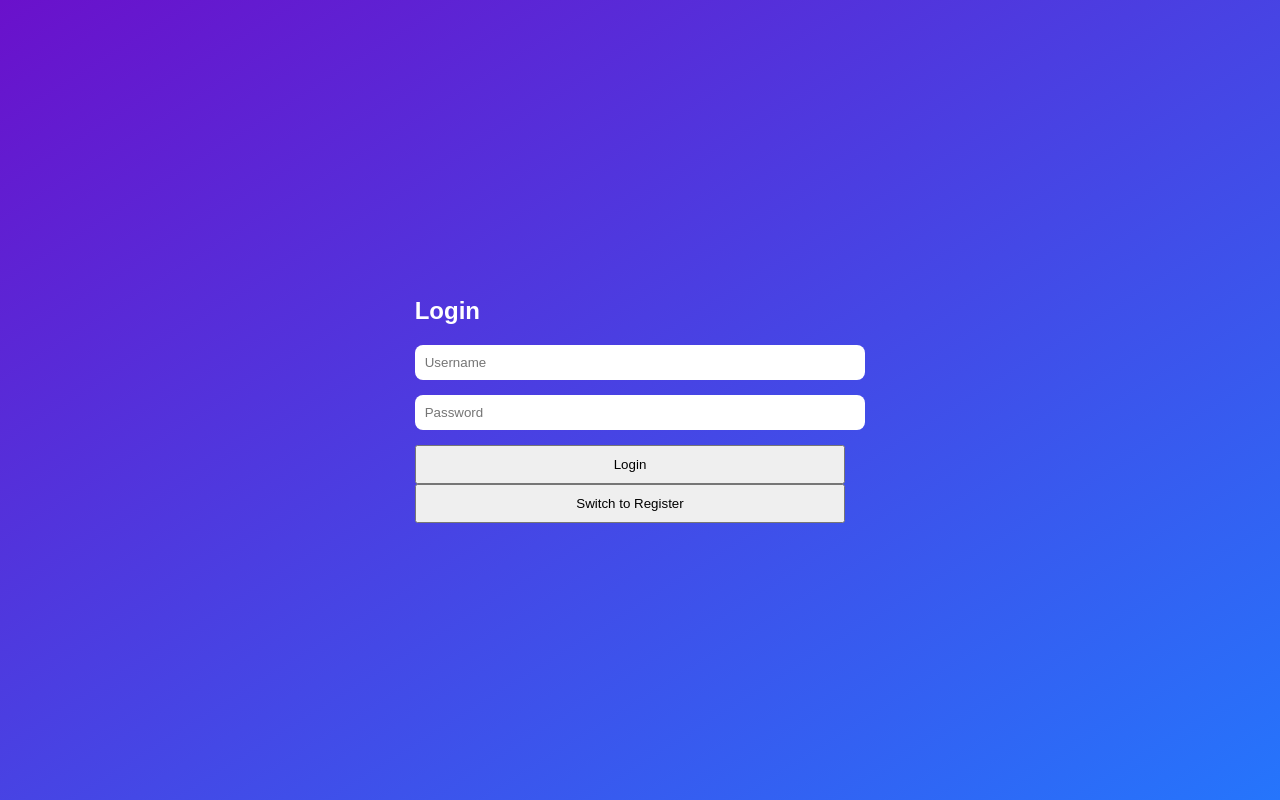
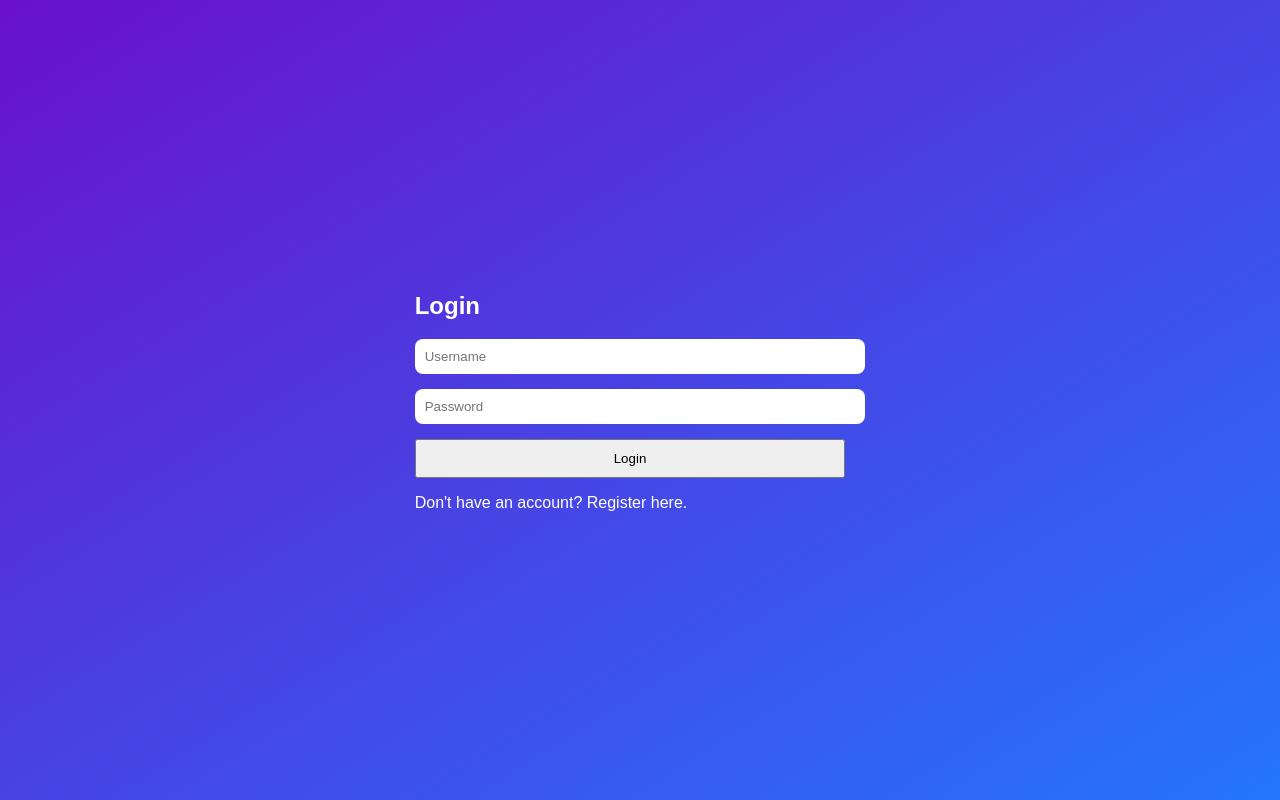
Before and after one commit to mdipasqu13/budget-tracker, a React (Create React App) app in the folder frontend/: page / in a window 1280 px wide. Built offline with nearby package versions, Linux system fonts and the light colour scheme.

Commit message:
keypress on login, change welcome name on page, auto login on register

```diff
--- a/frontend/src/components/Auth.js
+++ b/frontend/src/components/Auth.js
@@ -12,20 +12,14 @@ function Auth({ setUserId }) {
   const handleSubmit = async (e) => {
     e.preventDefault();
     const endpoint = isLogin ? "/login" : "/register";
-
     try {
-    //   const response = await axios.post(`http://localhost:5001${endpoint}`, {
-    //     username,
-    //     password,
-    //   });
       const response = await axios.post(`https://budget-tracker-backend-t9tw.onrender.com${endpoint}`, {
         username,
         password,
       });
       alert(response.data.message);
-
       if (response.data.user_id) {
-        setUserId(response.data.user_id); // Save user ID
+        setUserId(response.data.user_id);
         navigate("/tracker");
       }
     } catch (err) {
@@ -34,27 +28,35 @@ function Auth({ setUserId }) {
     }
   };
 
+  const handleKeyDown = (e) => {
+    if (e.key === "Enter") {
+      handleSubmit(e);
+    }
+  };
+
   return (
-    <div>
-      <h2>{isLogin ? "Login" : "Register"}</h2>
-      <form onSubmit={handleSubmit}>
+    <div className="auth-container">
+      <form onSubmit={handleSubmit} onKeyDown={handleKeyDown}>
+        <h2>{isLogin ? "Login" : "Register"}</h2>
         <input
           type="text"
           placeholder="Username"
           value={username}
           onChange={(e) => setUsername(e.target.value)}
+          required
         />
         <input
           type="password"
           placeholder="Password"
           value={password}
           onChange={(e) => setPassword(e.target.value)}
+          required
         />
         <button type="submit">{isLogin ? "Login" : "Register"}</button>
+        <p onClick={() => setIsLogin(!isLogin)}>
+          {isLogin ? "Don't have an account? Register here." : "Already have an account? Login here."}
+        </p>
       </form>
-      <button onClick={() => setIsLogin(!isLogin)}>
-        Switch to {isLogin ? "Register" : "Login"}
-      </button>
     </div>
   );
 }
--- a/frontend/src/components/BudgetTracker.js
+++ b/frontend/src/components/BudgetTracker.js
@@ -143,7 +143,7 @@ function BudgetTracker({ userId }) {
 
   return (
     <div className="budget-tracker">
-      <h1>Welcome, {username}!</h1>
+      <h1>{username}'s Budget Tracker!</h1>
 
       <div>
         <label>Set Budget:</label>
```
